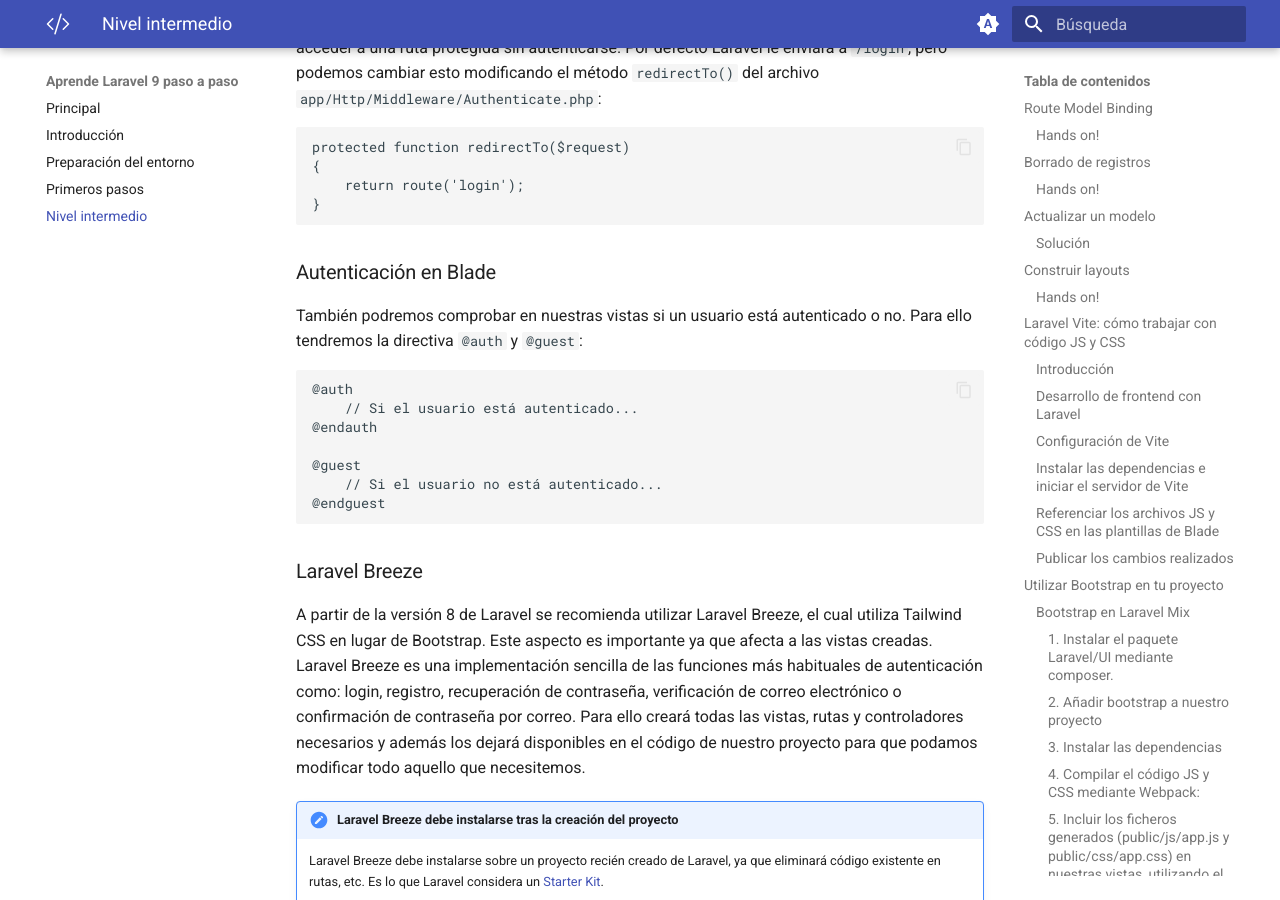
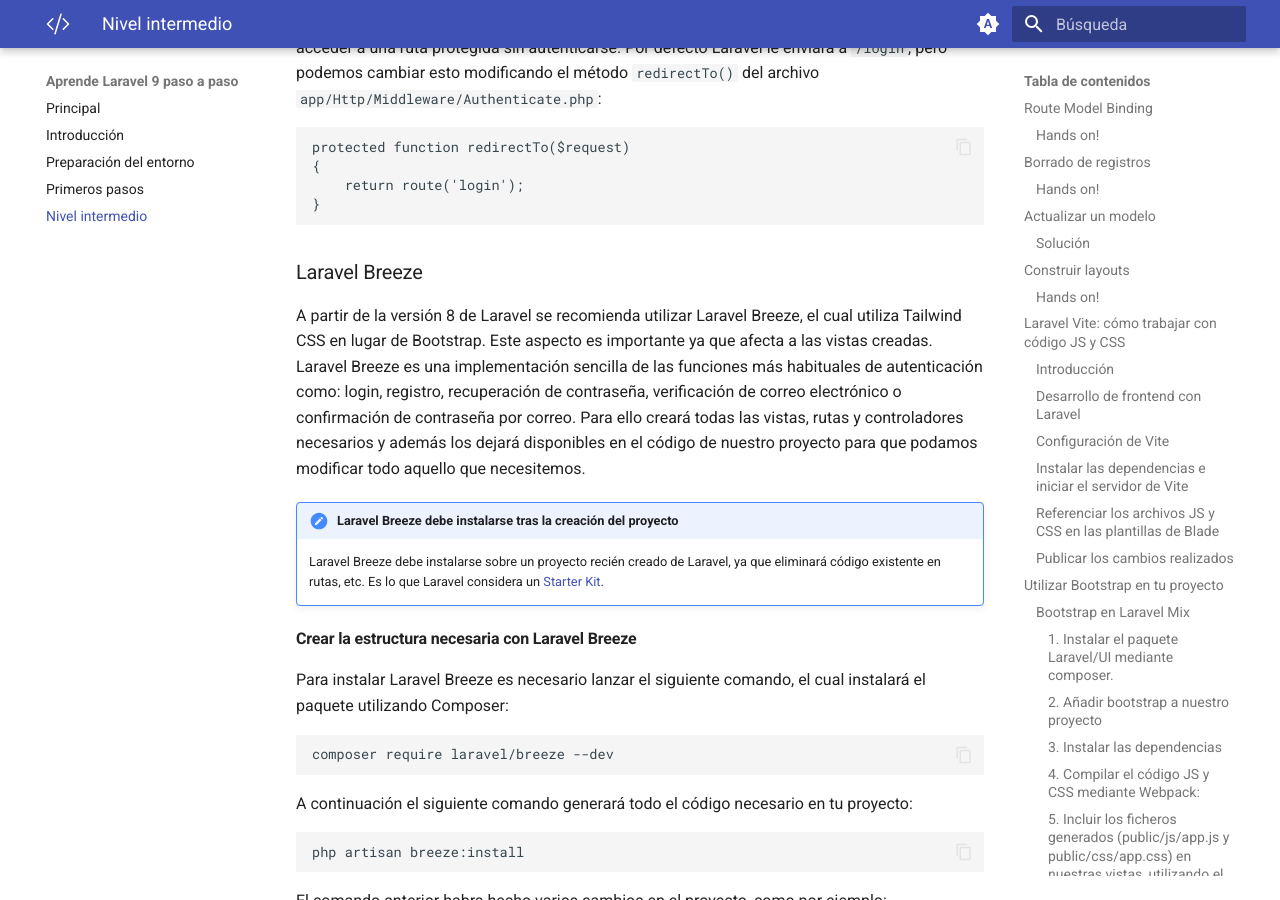
Before and after one commit to jvadillo/guia-laravel-9-paso-a-paso, an MkDocs documentation site: the page built from docs/04-Nivel-intermedio.md, in a window 1280 px wide and 900 px high, scrolled down 16526 px. Built offline with MkDocs 1.6.1 and Material for MkDocs 9.7.7, drawn with Linux system fonts in a browser that asks for light colours; some of the changed text lies outside the part shown.

Commit message:
Bug fixed

````diff
--- a/docs/04-Nivel-intermedio.md
+++ b/docs/04-Nivel-intermedio.md
@@ -634,19 +634,6 @@
 }
 ```
 
-### Autenticación en Blade
-También podremos comprobar en nuestras vistas si un usuario está autenticado o no. Para ello tendremos la directiva `@auth` y `@guest`:
-
-```php
-@auth
-    // Si el usuario está autenticado...
-@endauth
-
-@guest
-    // Si el usuario no está autenticado...
-@endguest
-```
-
 ### Laravel Breeze
 A partir de la versión 8 de Laravel se recomienda utilizar Laravel Breeze, el cual utiliza Tailwind CSS en lugar de Bootstrap. Este aspecto es importante ya que afecta a las vistas creadas. Laravel Breeze es una implementación sencilla de las funciones más habituales de autenticación como: login, registro, recuperación de contraseña, verificación de correo electrónico o confirmación de contraseña por correo. Para ello creará todas las vistas, rutas y controladores necesarios y además los dejará disponibles en el código de nuestro proyecto para que podamos modificar todo aquello que necesitemos.
 
@@ -750,6 +737,21 @@
 - Protege la ruta empleada para escribir un nuevo artículo (solo usuarios autenticados podrán acceder).
 - La opción de borrar un artículo únicamente estará visible para usuarios autenticados.
 - Muestra los comentarios de los artículos únicamente a usuarios autenticados. A los usuarios no identificados muéstrales un mensaje con un enlace a la página de login.
+
+
+### Autenticación en Blade
+También podremos comprobar en nuestras vistas si un usuario está autenticado o no. Para ello tendremos la directiva `@auth` y `@guest`:
+
+```php
+@auth
+    // Si el usuario está autenticado...
+@endauth
+
+@guest
+    // Si el usuario no está autenticado...
+@endguest
+```
+
 
 ## Manejo de sesiones
 HTTP es un protocolo sin estado (stateless), es decir, no guarda ninguna información sobre conexiones anteriores. Esto quiere decir que nuestra aplicación no tiene "memoria", y cada petición realizada por un usuario es nueva para la aplicación. Las sesiones permiten afrontar este problema, ya que son un mecanismo para almacenar información entre las peticiones que realiza un usuario al navegar por nuestra aplicación. Laravel implementa las sesiones de forma que su uso es muy sencillo para los desarrolladores.
````
Also changed, not shown: site/04-Nivel-intermedio/index.html, site/search/search_index.json, 1 other file.
